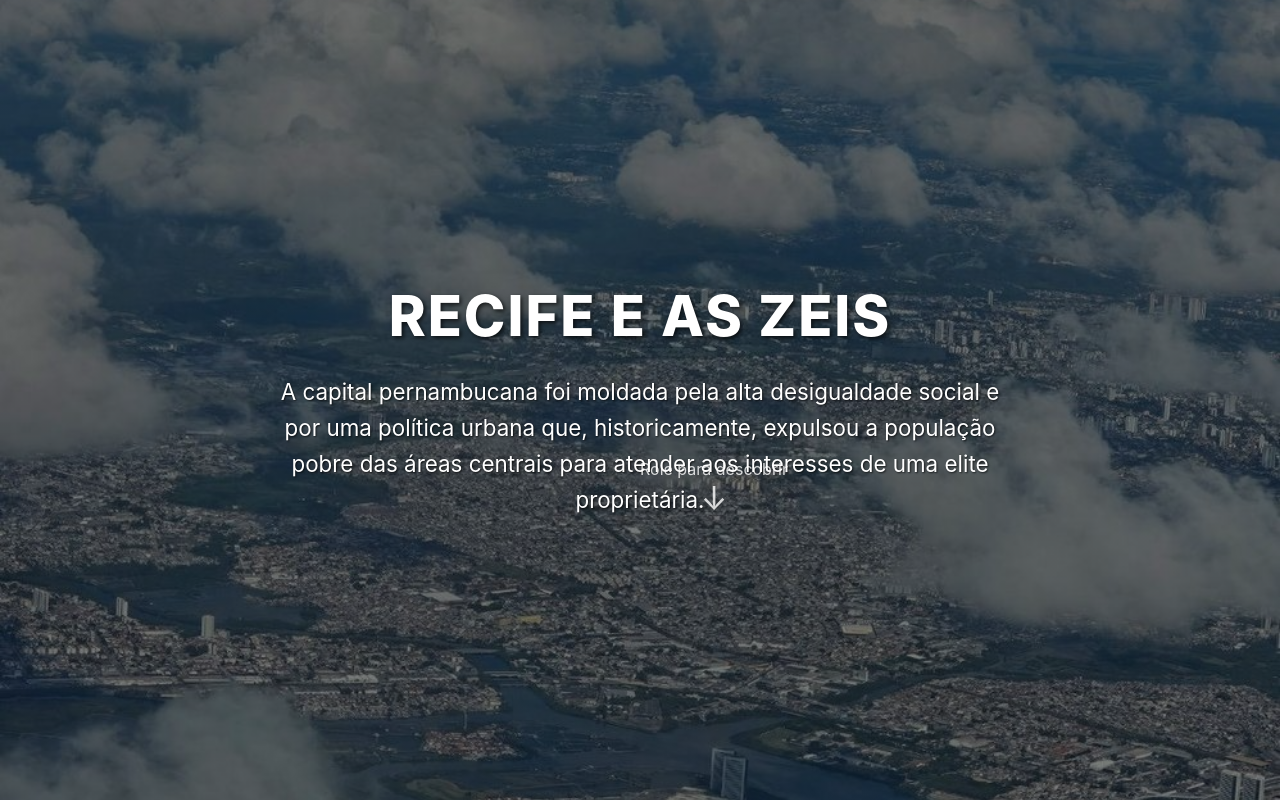
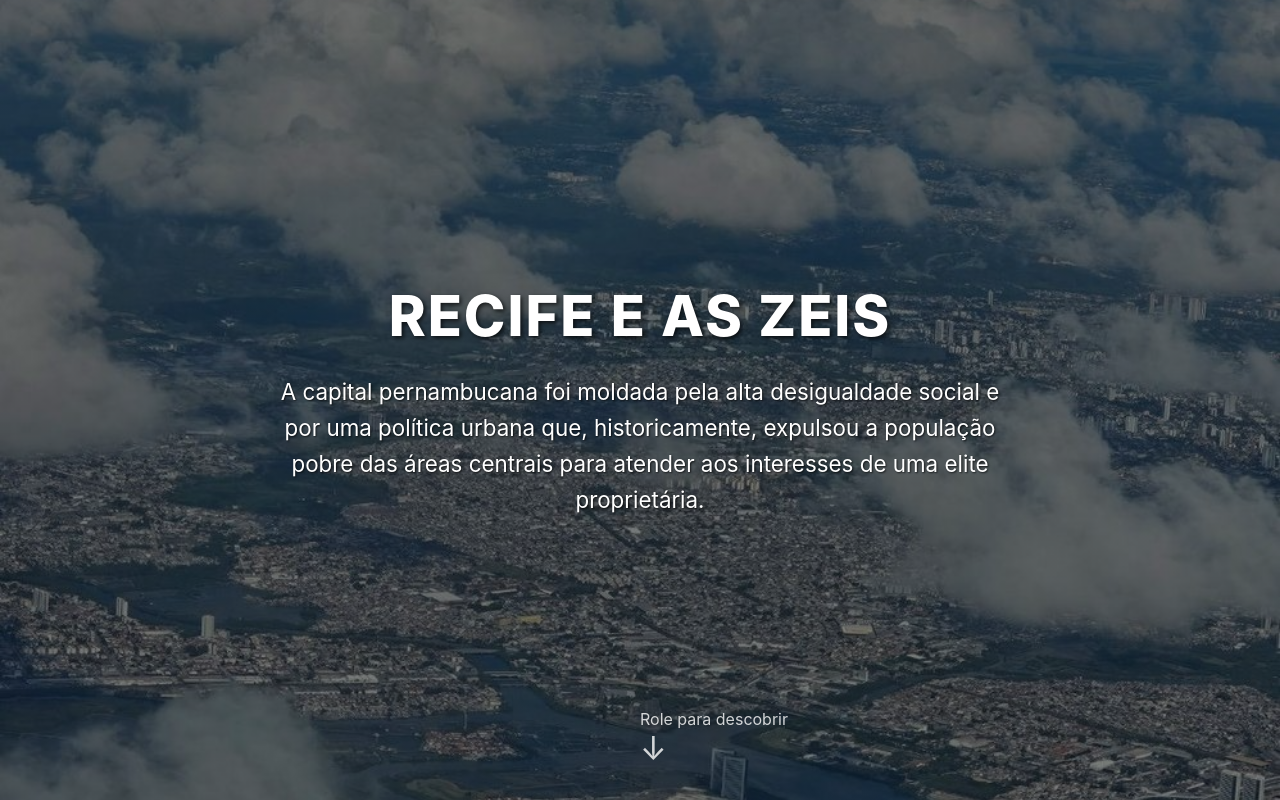
Before and after one commit to JoaoTeles87/Narratives-Plataform, a React (Vite) app: page / in a window 1280 px wide. Shown: the top 800 px of the page. Built offline with nearby package versions, Linux system fonts and the light colour scheme.

Commit message:
feat: fixing "Role para descobrir" icon

```diff
--- a/src/components/Home.jsx
+++ b/src/components/Home.jsx
@@ -98,10 +98,10 @@ const Home = () => {
             <p>
               A capital pernambucana foi moldada pela alta desigualdade social e por uma política urbana que, historicamente, expulsou a população pobre das áreas centrais para atender aos interesses de uma elite proprietária.
             </p>
-            <div className={styles.scrollIndicator}>
-              <span>Role para descobrir</span>
-              <div className={styles.arrow}>↓</div>
-            </div>
+          </div>
+          <div className={styles.scrollIndicator}>
+            <span>Role para descobrir</span>
+            <div className={styles.arrow}>↓</div>
           </div>
         </section>
 
```
